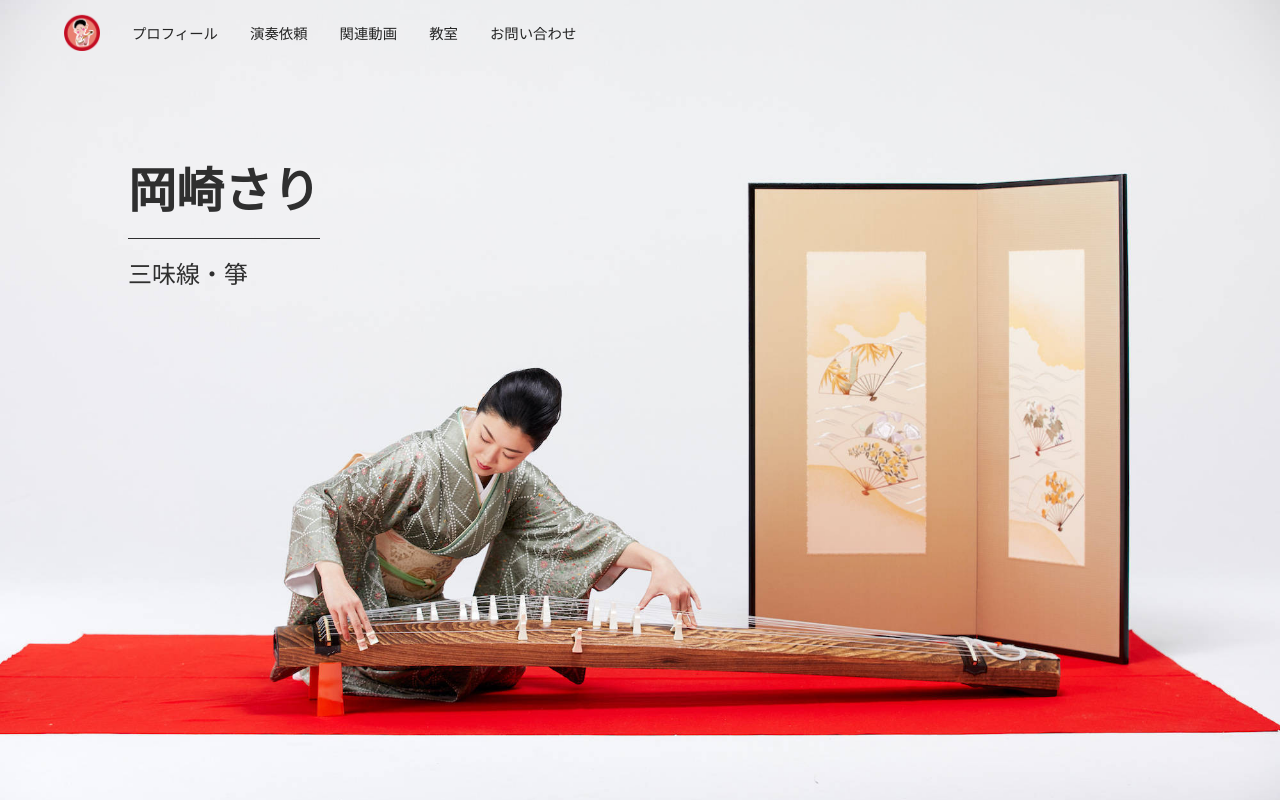
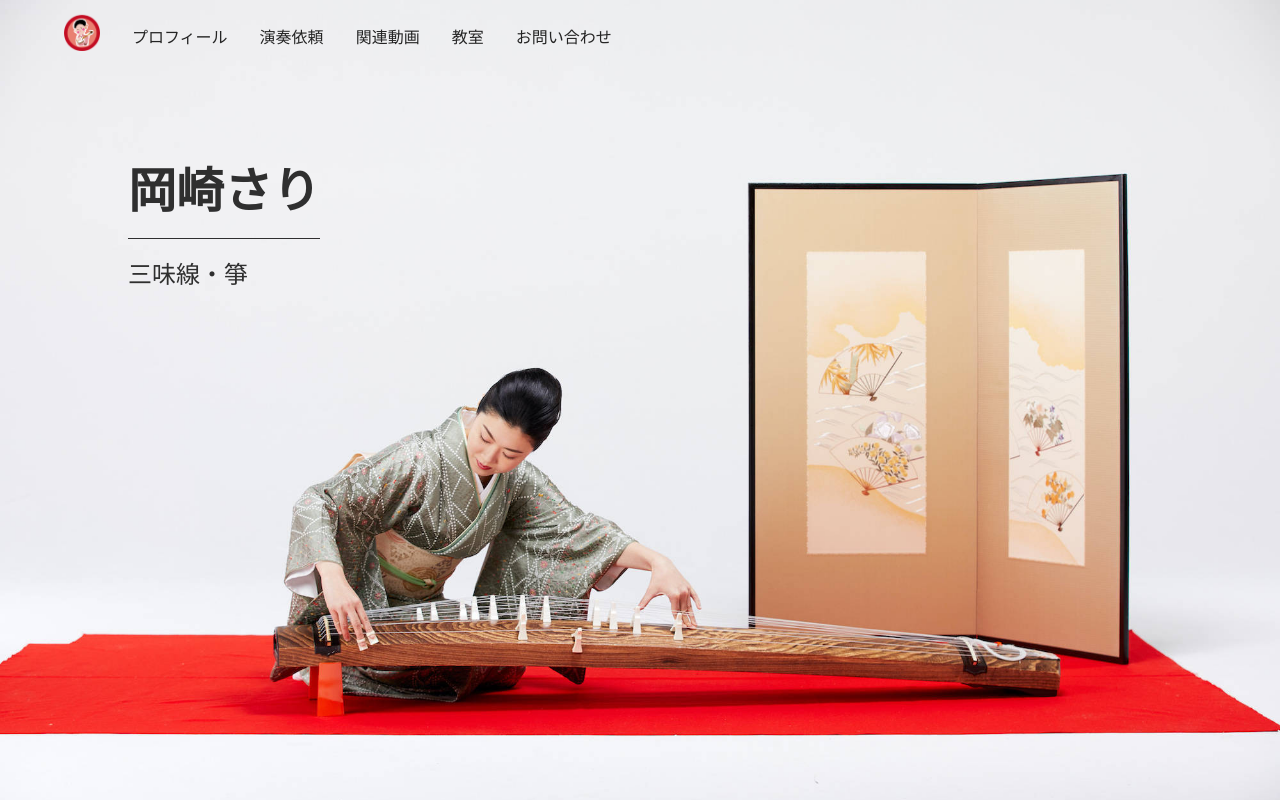
Before and after one commit to proLove0212/sari-okazaki-site, a React (Create React App) app: page / in a window 1280 px wide. Shown: the top 800 px of the page. Built offline with nearby package versions, Linux system fonts and the light colour scheme; a web font is replaced by a local one.

Commit message:
font size change

```diff
--- a/src/index.css
+++ b/src/index.css
@@ -6,7 +6,7 @@ body {
   font-family: 'Noto Sans JP', sans-serif;
   -webkit-font-smoothing: antialiased;
   -moz-osx-font-smoothing: grayscale;
-  font-size: 0.9rem;
+  font-size: 1rem;
   color: #2F2F2F;
 }
 
```
